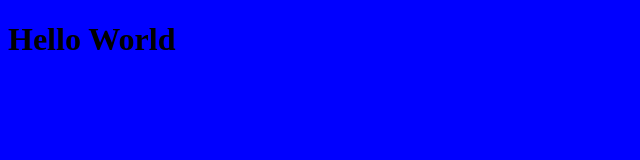
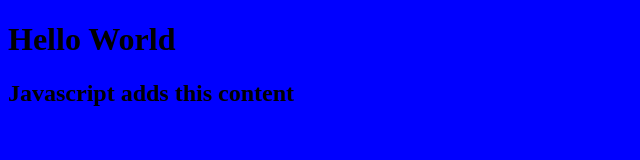
Before and after one commit to codingkim1/My-website, a plain HTML site: page index.html in a window 1280 px wide. Shown: the whole page, without its empty margins (0-640 px from the left). Drawn offline with Linux system fonts and the light colour scheme.

Commit message:
add script.js, connect to index.html

```diff
--- a/index.html
+++ b/index.html
@@ -9,5 +9,7 @@
 </head>
 <body>
     <h1>Hello World</h1>
+    <script src="script.js"></script>
+
 </body>
 </html>
--- /dev/null
+++ b/script.js
@@ -0,0 +1,3 @@
+const h2 = document.createElement("h2");
+h2.textContent= "Javascript adds this content";
+document.querySelector("body").appendChild(h2);
```
